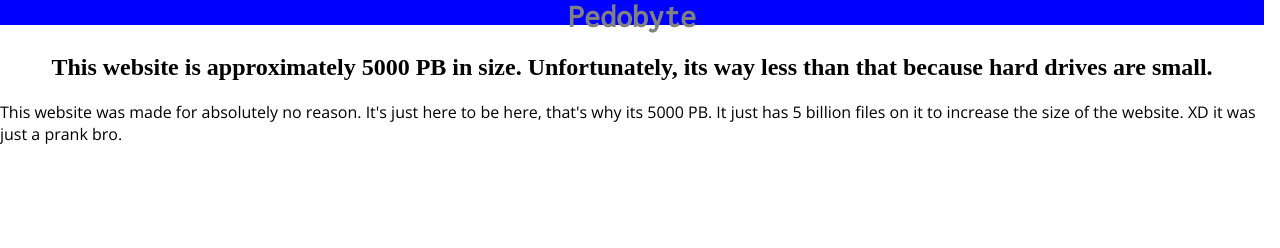
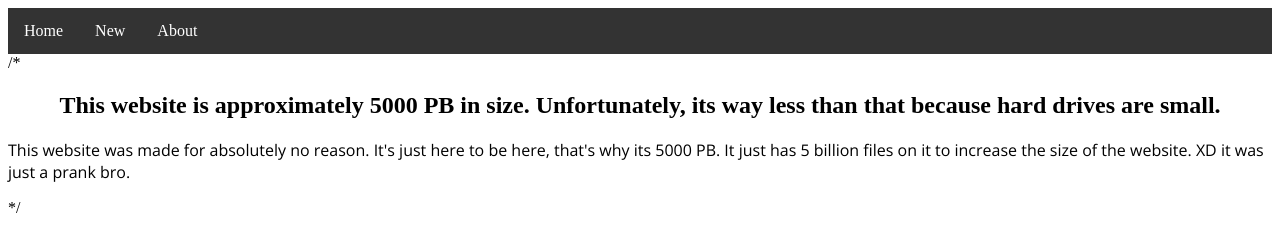
Before and after one commit to WalshCodeClub/pedobyte, a plain HTML site: page index.html in a window 1280 px wide. Drawn offline with nearby package versions, Linux system fonts and the light colour scheme.

Commit message:
Update index.html

```diff
--- a/index.html
+++ b/index.html
@@ -7,7 +7,7 @@
     .title {
       font-family: "Inconsolata";
       color: gray;
-    }
+    }/*
     #topbar {
       position: relevant;
       width: 100%;
@@ -17,6 +17,26 @@
       margin-left: -8px;
       margin-top: -8px;
       z-index: -1;
+    }*/
+    ul {
+      list-style-type: none;
+      margin: 0;
+      padding: 0;
+      overflow: hidden;
+      background-color: #333;
+    }
+    li {
+      float: left;
+    }
+    li a {
+      display: block;
+      color: white;
+      text-align: center;
+      padding: 14px 16px;
+      text-decoration: none;
+    }
+    li a:hover {
+      color: #111;
     }
     p {
       font-family: 'Open Sans', sans-serif;
@@ -25,12 +45,16 @@
   </style>
 </head>
 <body>
-  <div id="topbar">
+  <ul>
+    <li><a href="#">Home</a></li>
+    <li><a href="#">New</a></li>
+    <li><a href="#">About</a></li>
+  </ul>
+  /*<div id="topbar">
     <center>
-      <h1 class="title">Pedobyte</h1>
       <h2>This website is approximately 5000 PB in size. Unfortunately, its way less than that because hard drives are small.</h2>
     </center>
     <p>This website was made for absolutely no reason. It's just here to be here, that's why its 5000 PB. It just has 5 billion files on it to increase the size of the website. XD it was just a prank bro.</p>
-  </div>
+  </div>*/
 </body>
 </html>
```
